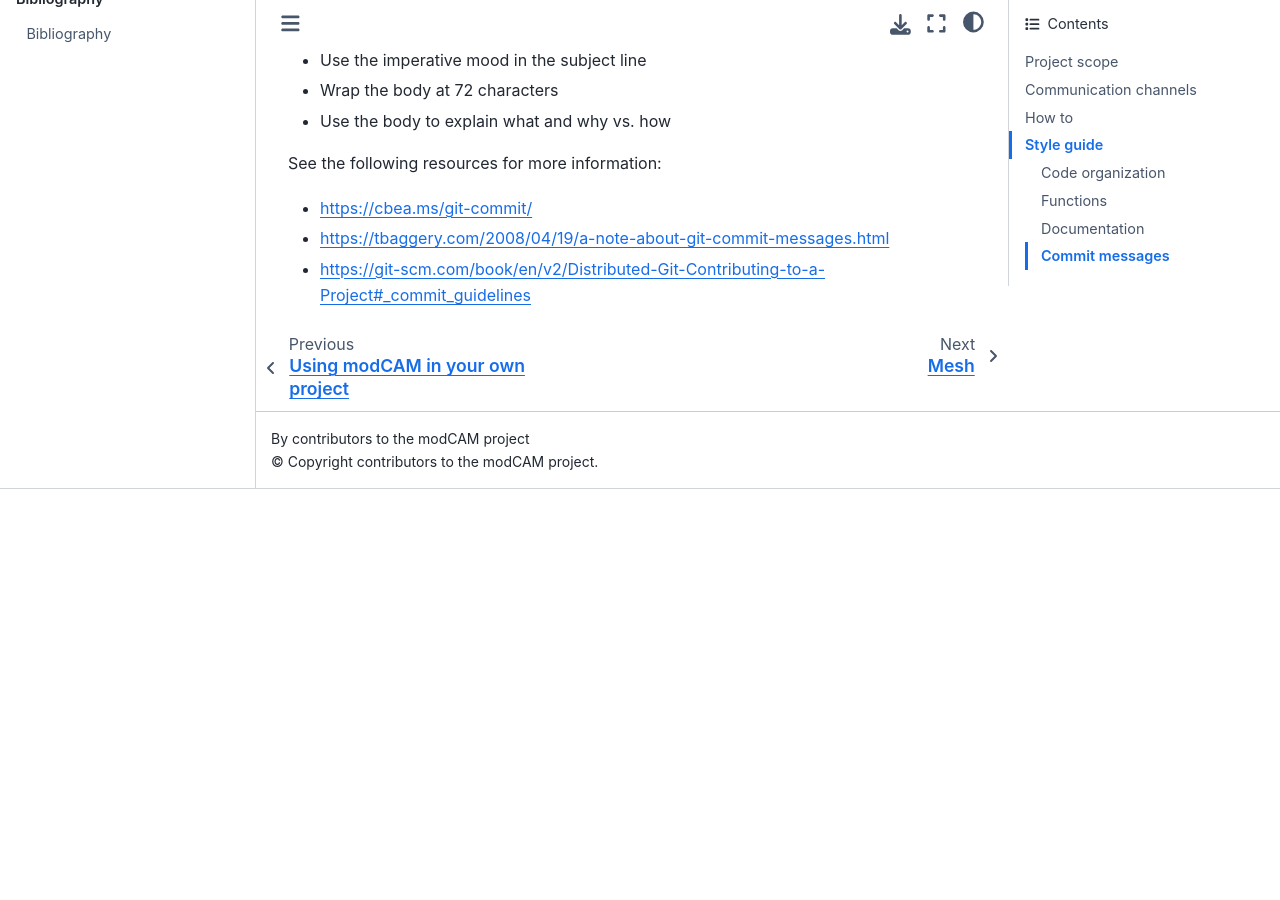
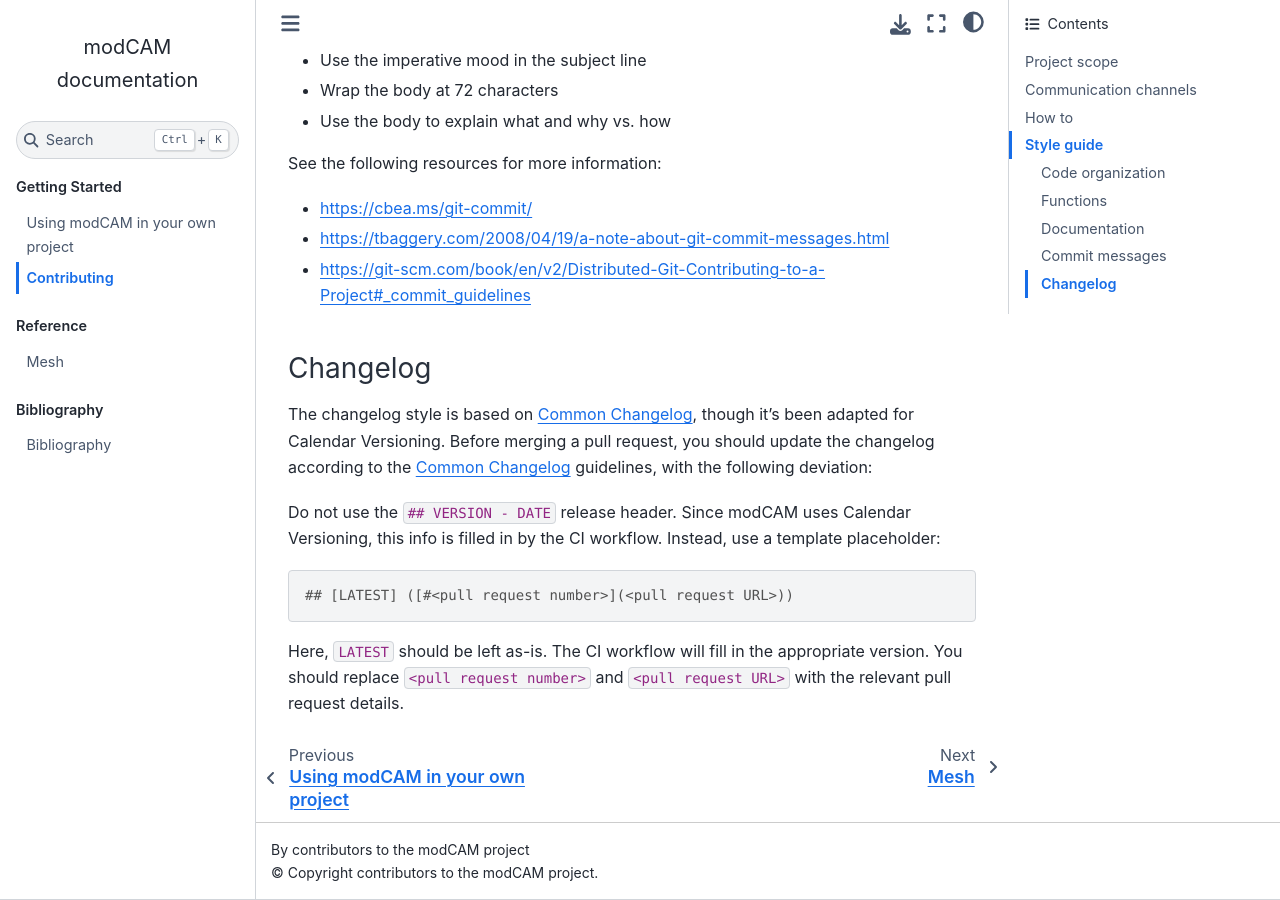
Before and after one commit to modCAM/modcam, a Sphinx documentation site: the page built from docs/CONTRIBUTING.rst, in a window 1280 px wide and 900 px high, scrolled down 4759 px. Built offline with Sphinx 7.4.7 and the Sphinx Book theme 1.1.4, drawn with Linux system fonts in a browser that asks for light colours; before the commit the page ends 5248 px from its top, so only the background shows below that.

Commit message:
Add changelog style guidelines
Contributor guidelines now specify how I adapted the Common Changelog
guidelines to suit Calendar Versioning.

```diff
--- a/docs/CONTRIBUTING.rst
+++ b/docs/CONTRIBUTING.rst
@@ -190,3 +190,16 @@
 * https://cbea.ms/git-commit/
 * https://tbaggery.com/2008/04/19/a-note-about-git-commit-messages.html
 * https://git-scm.com/book/en/v2/Distributed-Git-Contributing-to-a-Project#_commit_guidelines
+
+Changelog
+---------
+
+The changelog style is based on `Common Changelog`_, though it's been adapted for Calendar Versioning. Before merging a pull request, you should update the changelog according to the `Common Changelog`_ guidelines, with the following deviation:
+
+Do not use the ``## VERSION - DATE`` release header. Since modCAM uses Calendar Versioning, this info is filled in by the CI workflow. Instead, use a template placeholder::
+
+	## [LATEST] ([#<pull request number>](<pull request URL>))
+
+Here, ``LATEST`` should be left as-is. The CI workflow will fill in the appropriate version. You should replace ``<pull request number>`` and ``<pull request URL>`` with the relevant pull request details.
+
+.. _Common Changelog: https://common-changelog.org/
```
